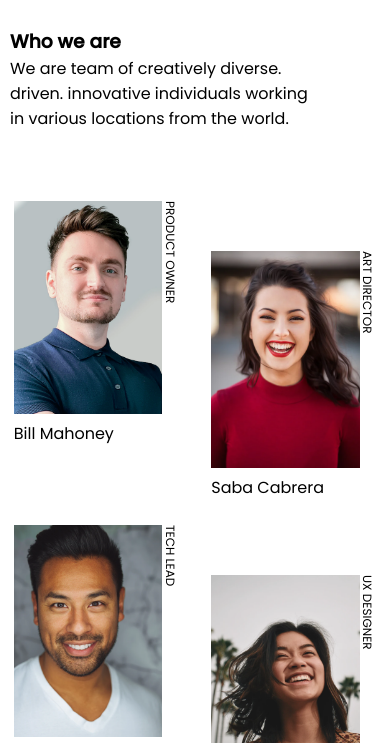
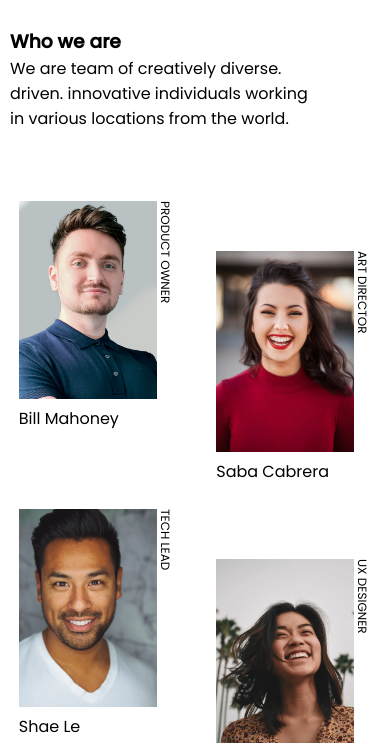
Before and after one commit to kinjames/mt-team, a plain HTML site: page index.html in a window 390 px wide. Shown: the part 101-844 px from the top of the page. Drawn offline with Linux system fonts and the light colour scheme.

Commit message:
Add files via upload

```diff
--- a/style.css
+++ b/style.css
@@ -119,11 +119,11 @@ a {
 
     .image-text {
         padding-top: 20px;
-        width: 165px;
+        width: 155px;
       }
 
     .img-container img {
-        width: 90%;
+        width: 138px;
     }
 
 }
```
Also changed, not shown: 1 other file.
